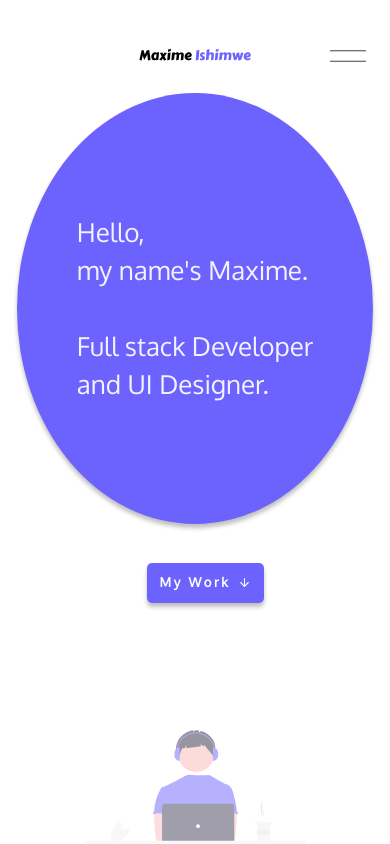
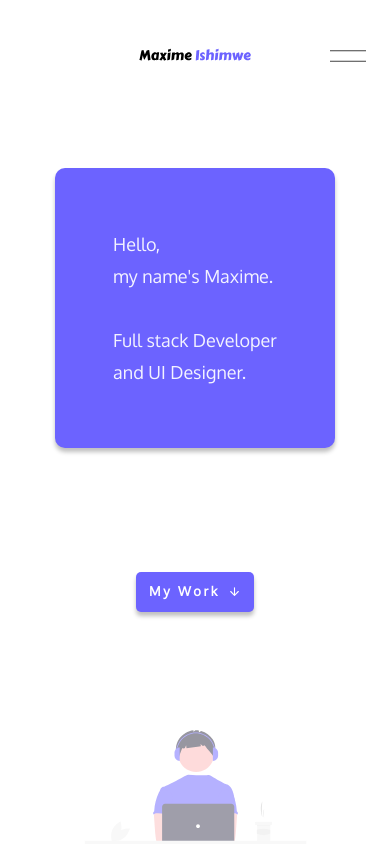
Before and after one commit to maximeish/portfolio-frontend, a React (Create React App) app: page / in a window 390 px wide. Shown: the top 844 px of the page. Built offline with nearby package versions, Linux system fonts and the light colour scheme.

Commit message:
UI changes, responsiveness, small fixes

```diff
--- a/src/App.js
+++ b/src/App.js
@@ -1,12 +1,15 @@
 import { ChakraProvider } from "@chakra-ui/react"
 import Routes from "./Routes"
 import "./styles/App.css"
+import ContextWrapper from "./context/AppContext"
 
 const App = () => {
   return (
-    <ChakraProvider>
-      <Routes />
-    </ChakraProvider>
+    <ContextWrapper>
+      <ChakraProvider>
+        <Routes />
+      </ChakraProvider>
+    </ContextWrapper>
   )
 }
 
--- /dev/null
+++ b/src/components/MainPage/IntroSection.js
@@ -0,0 +1,70 @@
+import React, { useContext } from "react"
+import {
+  IntroPageWrapper,
+  IntroPageSection,
+  IntroLeftSide,
+  LeftContentWrapper,
+  IntroRightSide,
+  RightContentWrapper,
+  DevIcon,
+  WorkButton,
+  WorkButtonMobile,
+} from "../styles/introSectionStyles"
+import Navbar from "../Navbar"
+import coderIcon from "../../assets/images/coder-icon.svg"
+import { FiArrowDown } from "react-icons/fi"
+import { CurrentTopic } from "../../shared"
+import { Text, Button } from "@chakra-ui/react"
+import screenWidth from "../../utilities/screenWidth"
+import { AppContext } from "../../context/AppContext"
+
+const IntroSection = () => {
+  const width = screenWidth()
+  const { state } = useContext(AppContext)
+
+  return (
+    <IntroPageWrapper>
+      <Navbar />
+      <IntroPageSection>
+        <IntroLeftSide>
+          <LeftContentWrapper>
+            <CurrentTopic hidden={width > 768 ? false : true} topicText={"Maxime Ishimwe"} />
+            <Text hidden={width > 768 ? false : true} fontSize="4xl">
+              Hello, <br /> my name's Maxime.
+            </Text>
+            <a href="#projects-section">
+              <Button rightIcon={<FiArrowDown />} style={width > 768 ? WorkButton : WorkButtonMobile}>
+                My Work
+              </Button>
+            </a>
+          </LeftContentWrapper>
+        </IntroLeftSide>
+        <IntroRightSide style={{ height: state.isMenuToggled && "70%" }}>
+          <RightContentWrapper>
+            <Text
+              textAlign={width > 768 ? "center" : "left"}
+              fontSize={width > 768 ? "3xl" : "18px"}
+              color="whiteAlpha.900"
+              lineHeight={width > 768 ? "55px" : "32px"}
+              letterSpacing={width > 768 && "wide"}>
+              {width < 768 && (
+                <span>
+                  Hello,
+                  <br />
+                  my name's Maxime. <br /> <br />
+                </span>
+              )}
+              Full stack Developer <br />
+              and UI Designer.
+            </Text>
+          </RightContentWrapper>
+        </IntroRightSide>
+        <DevIcon hidden={state.isMenuToggled}>
+          <img src={coderIcon} alt="" />
+        </DevIcon>
+      </IntroPageSection>
+    </IntroPageWrapper>
+  )
+}
+
+export default IntroSection
--- a/src/components/Main.js
+++ b/src/components/MainPage/Main.js
@@ -1,40 +1,28 @@
 import React from "react"
-import Navbar from "./Navbar"
 import styled from "@emotion/styled"
-import { CurrentTopic, ProjectBox } from "../shared/"
+import { CurrentTopic, ProjectBox } from "../../shared"
 import { Text, Button, SimpleGrid, Divider, Heading } from "@chakra-ui/react"
-import coderIcon from "../assets/images/coder-icon.svg"
-import typeScriptIcon from "../assets/images/typescript-icon.svg"
-import reactIcon from "../assets/images/react-icon.svg"
-import reduxIcon from "../assets/images/redux-icon.svg"
-import figmaIcon from "../assets/images/figma-icon.svg"
-import firebaseIcon from "../assets/images/firebase-icon.svg"
-import tailwindCSSIcon from "../assets/images/tailwindcss-icon.svg"
-import expressIcon from "../assets/images/express-icon.svg"
-import nodejsIcon from "../assets/images/nodejs-icon.svg"
-import mongodbIcon from "../assets/images/mongodb-icon.svg"
-import andelaIcon from "../assets/images/andela-logo.svg"
-import uplusLogo from "../assets/images/uplus-logo.png"
-import phantomLogo from "../assets/images/phantom-logo.svg"
-import pencilIcon from "../assets/images/pencil-icon.gif"
-import glassesImage from "../assets/images/glasses-image.png"
-import screenWidth from "../utilities/screenWidth"
-import { FiArrowDown, FiGithub, FiLinkedin } from "react-icons/fi"
+import typeScriptIcon from "../../assets/images/typescript-icon.svg"
+import reactIcon from "../../assets/images/react-icon.svg"
+import reduxIcon from "../../assets/images/redux-icon.svg"
+import figmaIcon from "../../assets/images/figma-icon.svg"
+import firebaseIcon from "../../assets/images/firebase-icon.svg"
+import tailwindCSSIcon from "../../assets/images/tailwindcss-icon.svg"
+import expressIcon from "../../assets/images/express-icon.svg"
+import nodejsIcon from "../../assets/images/nodejs-icon.svg"
+import mongodbIcon from "../../assets/images/mongodb-icon.svg"
+import andelaIcon from "../../assets/images/andela-logo.svg"
+import uplusLogo from "../../assets/images/uplus-logo.png"
+import phantomLogo from "../../assets/images/phantom-logo.svg"
+import pencilIcon from "../../assets/images/pencil-icon.gif"
+import glassesImage from "../../assets/images/glasses-image.png"
+import screenWidth from "../../utilities/screenWidth"
+import { FiGithub, FiLinkedin } from "react-icons/fi"
 import { HiOutlineMail } from "react-icons/hi"
 // import { TiSocialLinkedinCircular } from "react-icons/ti"
 // import { ImPencil2 } from "react-icons/im"
-import {
-  IntroPageWrapper,
-  IntroPageSection,
-  IntroLeftSide,
-  LeftContentWrapper,
-  IntroRightSide,
-  RightContentWrapper,
-  DevIcon,
-  WorkButton,
-  WorkButtonMobile,
-} from "./styles/introSectionStyles"
-import { ProjectsWrapper, SeeMore } from "./styles/projectsSectionStyles"
+import { ProjectsWrapper, SeeMore } from "../styles/projectsSectionStyles"
+import IntroSection from "./IntroSection"
 // import { extendTheme } from "@chakra-ui/react"
 
 // console.log("screen width", ScreenWidth)
@@ -81,47 +69,7 @@ const Main = () => {
   return (
     <>
       <LandingPageWrapper>
-        <IntroPageWrapper>
-          <Navbar />
-          <IntroPageSection>
-            <IntroLeftSide>
-              <LeftContentWrapper>
-                <CurrentTopic hidden={width > 768 ? false : true} topicText={"Maxime Ishimwe"} />
-                <Text hidden={width > 768 ? false : true} fontSize="4xl">
-                  Hello, <br /> my name's Maxime.
-                </Text>
-                <a href="#projects-section">
-                  <Button rightIcon={<FiArrowDown />} style={width > 768 ? WorkButton : WorkButtonMobile}>
-                    My Work
-                  </Button>
-                </a>
-              </LeftContentWrapper>
-            </IntroLeftSide>
-            <IntroRightSide>
-              <RightContentWrapper>
-                <Text
-                  textAlign={width > 768 ? "center" : "left"}
-                  fontSize={width > 768 ? "3xl" : "26px"}
-                  color="whiteAlpha.900"
-                  lineHeight={width > 768 ? "55px" : "38px"}
-                  letterSpacing={width > 768 && "wide"}>
-                  {width < 768 && (
-                    <span>
-                      Hello,
-                      <br />
-                      my name's Maxime. <br /> <br />
-                    </span>
-                  )}
-                  Full stack Developer <br />
-                  and UI Designer.
-                </Text>
-              </RightContentWrapper>
-            </IntroRightSide>
-            <DevIcon>
-              <img src={coderIcon} alt="" />
-            </DevIcon>
-          </IntroPageSection>
-        </IntroPageWrapper>
+        <IntroSection />
 
         <Divider margin="2em 0" />
 
@@ -133,7 +81,7 @@ const Main = () => {
             columnGap={4}
             rowGap="2em"
             marginTop="2em"
-            marginBottom="1em"
+            marginBottom={width > 768 ? "1em" : "2em"}
             justifyContent="center"
             alignContent="center"
             justifyItems="center"
@@ -307,7 +255,7 @@ const Main = () => {
       <Heading textAlign="center" opacity="0.6" fontSize="medium" letterSpacing="wider" marginTop="4em">
         Thanks for visiting my site
       </Heading>
-      <Text textAlign="center" opacity="0.6" fontSize="small" letterSpacing="wider" margin="1em 0 4em 0">
+      <Text textAlign="center" opacity="0.6" fontSize="small" letterSpacing="wider" margin="1em 0 4em 0" padding="1em 2em 0 2em">
         Please be aware that I am still working on some features to be added to the site, including the blogging system and sending messages
       </Text>
 
--- a/src/components/Navbar.js
+++ b/src/components/Navbar.js
@@ -1,7 +1,8 @@
-import React, { useState } from "react"
+import React, { useContext } from "react"
 import { Link } from "react-router-dom"
 import Logo from "../assets/images/logo.svg"
 import styled from "@emotion/styled"
+import { AppContext } from "../context/AppContext"
 
 const NavWrapper = styled.nav``
 
@@ -118,11 +119,13 @@ const NavLink = styled.a`
 `
 
 const Navbar = () => {
-  const [isMenuToggled, setMenuToggled] = useState(false)
+  const { state, setState } = useContext(AppContext)
 
-  const toggleMenu = () => {
-    setMenuToggled(!isMenuToggled)
-  }
+  const toggleMenu = () =>
+    setState({
+      ...state,
+      isMenuToggled: !state.isMenuToggled,
+    })
 
   return (
     <NavWrapper className="flex flex-col items-center justify-center w-full p-4 pt-8 gap-y-4 md:gap-y-0 md:items-center md:p-8 md:flex-row md:justify-between md:">
@@ -132,7 +135,7 @@ const Navbar = () => {
         </Link>
       </div>
 
-      <NavMenu className={isMenuToggled ? "-open" : null}>
+      <NavMenu className={state.isMenuToggled ? "-open" : null}>
         <li>
           <NavLink href="#projects">Projects</NavLink>
         </li>
@@ -147,7 +150,7 @@ const Navbar = () => {
         </li>
       </NavMenu>
 
-      <Hamburger onClick={toggleMenu} className={isMenuToggled ? "-menu-open" : ""}>
+      <Hamburger onClick={toggleMenu} className={state.isMenuToggled ? "-menu-open" : ""}>
         <svg width="36px" height="36px" viewBox="0 0 48 48" version="1.1" xmlns="http://www.w3.org/2000/svg">
           <g>
             <line x1="0" y1="17" x2="48" y2="17" strokeWidth="1" />
--- a/src/components/styles/introSectionStyles.js
+++ b/src/components/styles/introSectionStyles.js
@@ -16,6 +16,7 @@ export const IntroPageSection = styled.section`
 
   @media (max-width: 768px) {
     flex-direction: column-reverse;
+    row-gap: 3em;
     align-items: center;
     justify-content: flex-end;
   }
@@ -28,6 +29,11 @@ export const IntroLeftSide = styled.div`
   display: flex;
   align-items: center;
   justify-content: flex-start;
+
+  @media (max-width: 768px) {
+    padding-left: 0;
+    justify-content: center;
+  }
 `
 
 export const IntroRightSide = styled.div`
@@ -52,8 +58,9 @@ export const LeftContentWrapper = styled.div`
 
 export const RightContentWrapper = styled.div`
   background: #6c63ff;
-  height: 60%;
-  width: 60%;
+  padding: 2em;
+  height: 400px;
+  width: 400px;
   border-radius: 50%;
   box-shadow: 0px 4px 4px rgba(0, 0, 0, 0.25);
 
@@ -62,8 +69,10 @@ export const RightContentWrapper = styled.div`
   justify-content: center;
 
   @media (max-width: 768px) {
-    height: 100%;
-    width: 100%;
+    padding: 0px;
+    height: 280px;
+    width: 280px;
+    border-radius: 10px;
   }
 `
 
@@ -129,7 +138,6 @@ export const WorkButtonMobile = {
   padding: "0.5em 1em",
   fontSize: "small",
   borderRadius: "5px",
-  margin: "3em 0 0 1em",
 
   background: "#6C63FF",
   boxShadow: "0px 4px 4px rgba(0, 0, 0, 0.25)",
--- a/src/components/styles/projectsSectionStyles.js
+++ b/src/components/styles/projectsSectionStyles.js
@@ -2,7 +2,7 @@ import styled from "@emotion/styled"
 
 export const ProjectsWrapper = styled.section`
   height: 100vh;
-  padding: 2em 0 1em 0;
+  padding: 2em 0 0 0;
 
   @media (max-width: 768px) {
     height: auto;
--- /dev/null
+++ b/src/context/AppContext.js
@@ -0,0 +1,15 @@
+import React, { useState, createContext } from "react"
+
+const store = {
+  isMenuToggled: false,
+}
+
+export const AppContext = createContext(store)
+
+const ContextWrapper = (props) => {
+  const [state, setState] = useState(store)
+
+  return <AppContext.Provider value={{ state, setState }}>{props.children}</AppContext.Provider>
+}
+
+export default ContextWrapper
```
Also changed, not shown: src/Routes.js (+6 -6 lines), src/components/MainPage/AboutMeSection.js (added), src/components/MainPage/CompaniesSection.js (added), src/components/MainPage/ProjectsSection.js (added).
